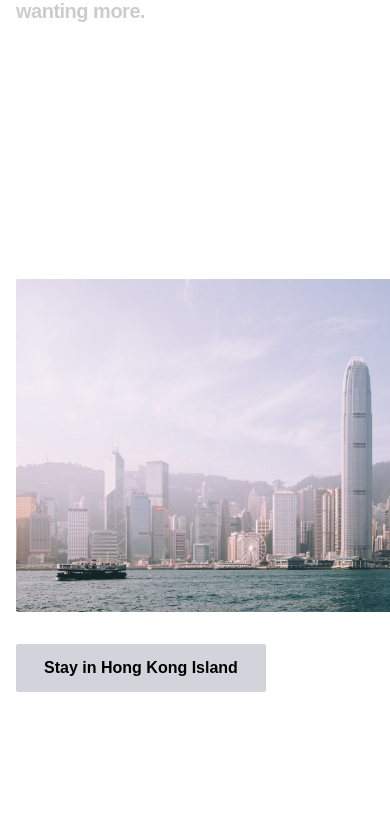
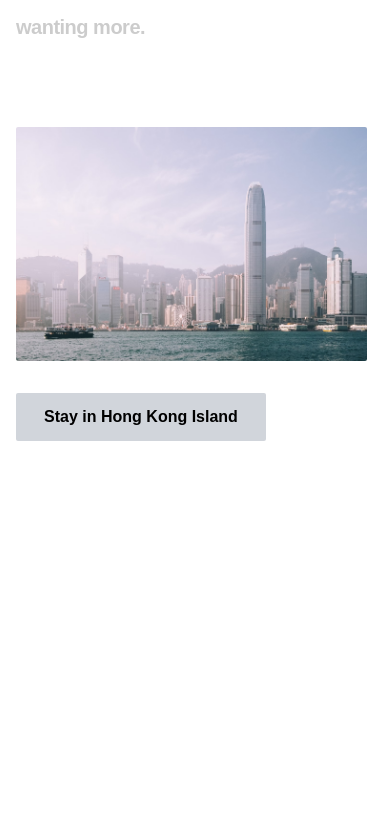
Before and after one commit to mikeliuu/explorehongkong, a Next.js app: page / in a window 390 px wide. Shown: the part 1428-2264 px from the top of the page. Built offline with nearby package versions, Linux system fonts and the light colour scheme; no server answers.

Commit message:
update horizontal scrolling

```diff
--- a/src/app/page.tsx
+++ b/src/app/page.tsx
@@ -1,4 +1,4 @@
-import Description from "@/components/description";
+import AnimatedText from "@/components/animated-text";
 import Intro from "@/components/intro";
 import OverlayIntro from "@/components/overlay-intro";
 import Header from "@/components/header";
@@ -6,8 +6,22 @@ import Areas from "@/components/areas";
 import LocomotiveScroll from "@/components/locomotive-scroll";
 import { fetchWeather } from "@/server/actions/weather-api";
 
+const descriptions: string[] = [
+	"Hong Kong is a city like no other, where ancient traditions blend seamlessly with modern innovation.",
+	"This cosmopolitan hub is home to a unique fusion of cultures, where East meets West and the old meets the new.",
+	"From the stunning skyline to the bustling streets, Hong Kong is a city that will leave you breathless and wanting more.",
+];
+
 export default async function Home() {
 	const temperature = await fetchWeather("hong%20kong");
+
+	const Description = () => (
+		<section className="relative text-xl md:text-[4vw] font-semibold md:font-normal my-12 px-4 py-8 z-10">
+			{descriptions.map((desc) => (
+				<AnimatedText key={desc}>{desc}</AnimatedText>
+			))}
+		</section>
+	);
 
 	return (
 		<>
@@ -19,6 +33,19 @@ export default async function Home() {
 				<Intro />
 				<Description />
 				<Areas />
+				<div className="my-8 px-4">
+					Lorem ipsum dolor sit amet consectetur adipisicing elit. Eius amet
+					tenetur veritatis sed quas reprehenderit libero eum sunt iste
+					accusamus ab harum quisquam necessitatibus fugit sapiente, officiis
+					suscipit inventore praesentium! Lorem ipsum dolor sit amet consectetur
+					adipisicing elit. Eius amet tenetur veritatis sed quas reprehenderit
+					libero eum sunt iste accusamus ab harum quisquam necessitatibus fugit
+					sapiente, officiis suscipit inventore praesentium! Lorem ipsum dolor
+					sit amet consectetur adipisicing elit. Eius amet tenetur veritatis sed
+					quas reprehenderit libero eum sunt iste accusamus ab harum quisquam
+					necessitatibus fugit sapiente, officiis suscipit inventore
+					praesentium!
+				</div>
 			</main>
 		</>
 	);
--- a/src/components/description.tsx
+++ b/src/components/animated-text.tsx
@@ -7,23 +7,9 @@ import { useRef } from "react";
 import { useAppContext } from "@/contexts/app-context";
 import { useGSAP } from "@gsap/react";
 
-const descriptions: string[] = [
-	"Hong Kong is a city like no other, where ancient traditions blend seamlessly with modern innovation.",
-	"This cosmopolitan hub is home to a unique fusion of cultures, where East meets West and the old meets the new.",
-	"From the stunning skyline to the bustling streets, Hong Kong is a city that will leave you breathless and wanting more.",
-];
+gsap.registerPlugin(ScrollTrigger);
 
-export default function Description({}) {
-	return (
-		<section className="relative text-xl md:text-[4vw] font-semibold md:font-normal mt-8 mb-[10vh] px-4 py-8 z-10">
-			{descriptions.map((desc) => (
-				<AnimatedText key={desc}>{desc}</AnimatedText>
-			))}
-		</section>
-	);
-}
-
-function AnimatedText({
+export default function AnimatedText({
 	children,
 }: {
 	children: React.ReactNode;
@@ -33,8 +19,6 @@ function AnimatedText({
 	const textRef = useRef<HTMLParagraphElement>(null);
 
 	const gsapCtx = useGSAP((self) => {
-		gsap.registerPlugin(ScrollTrigger);
-
 		let tl: gsap.core.Timeline;
 
 		const init = () => {
--- a/src/components/areas.tsx
+++ b/src/components/areas.tsx
@@ -4,8 +4,6 @@ import gsap from "gsap";
 import { ScrollTrigger } from "gsap/ScrollTrigger";
 import Image from "next/image";
 import { useEffect, useRef } from "react";
-import { useGSAP } from "@gsap/react";
-
 import { useAppContext } from "@/contexts/app-context";
 
 interface Area {
@@ -28,70 +26,75 @@ const areas: Area[] = [
 	},
 ];
 
+gsap.registerPlugin(ScrollTrigger);
+
 export default function Areas() {
 	const { isIntroCompleted } = useAppContext();
 
 	const areasRef = useRef<HTMLDivElement>(null);
+	const slideRef = useRef<HTMLLIElement>(null);
 
-	const gsapCtx = useGSAP(
-		(self) => {
-			gsap.registerPlugin(ScrollTrigger);
+	useEffect(() => {
+		let animation: gsap.core.Tween | null = null;
 
-			let tl: gsap.core.Timeline;
+		const getAmountToScroll = () => {
+			if (areasRef.current) {
+				const raceWidth = areasRef.current.scrollWidth ?? 0;
+				const offsetWidth = areasRef.current.offsetWidth ?? 0;
+				return raceWidth - offsetWidth;
+			}
 
-			const init = () => {
+			return 0;
+		};
+
+		const handleResize = () => {
 			if (areasRef.current) {
-					tl = gsap.timeline({
+				if (animation) {
+					animation.kill();
+				}
+
+				animation = gsap.to(areasRef.current, {
+					x: () => -getAmountToScroll(),
 					scrollTrigger: {
 						trigger: areasRef.current,
-							start: "top-=100px top",
-							end: "+=" + areasRef.current.offsetWidth,
+						start: "top 20%",
+						end: () => "+=" + getAmountToScroll(),
 						scrub: true,
 						pin: true,
 						anticipatePin: 1,
+						// snap: 0 // TODO, snap to nearest slide
 					},
-					});
-
-					tl.to(areasRef.current, {
-						x:
-							-(
-								areasRef.current.scrollWidth -
-								document.documentElement.clientWidth
-							) + "px",
 				});
 			}
 		};
 
-			self.play = () => {
-				tl?.kill();
+		if (isIntroCompleted) {
+			handleResize();
 
-				init();
-			};
-		},
-		[areasRef.current]
-	);
-
-	useEffect(() => {
-		if (isIntroCompleted) {
-			gsapCtx.context.play();
-
-			window.addEventListener("resize", () => gsapCtx.context.play());
+			window.addEventListener("resize", () => handleResize);
 		}
 
 		return () => {
-			window.removeEventListener("resize", () => gsapCtx.context.play());
+			if (animation) {
+				animation.kill();
+			}
+
+			ScrollTrigger.getAll().forEach((trigger) => trigger.kill());
+
+			window.removeEventListener("resize", handleResize);
 		};
-	}, [isIntroCompleted, gsapCtx.context]);
+	}, [isIntroCompleted]);
 
 	return (
 		<section ref={areasRef}>
-			<ul className="flex flex-row gap-8 w-[800vw] h-[80vh]">
+			<ul className="w-max h-full overflow-hidden flex flex-row gap-12 px-4">
 				{areas.map(({ name, src }) => (
 					<li
 						key={name}
-						className="flex flex-col justify-center w-full max-w-[500px] md:max-w-[800px] m-4"
+						ref={slideRef}
+						className="w-[90vw] h-full flex flex-col justify-center"
 					>
-						<div className="relative w-full aspect-[6/4]">
+						<div className="relative w-full aspect-[6/4] px-4">
 							<Image
 								fill
 								priority
--- a/src/components/attractions.tsx
+++ b/src/components/attractions.tsx
@@ -21,6 +21,8 @@ interface AttractionCardProps {
 	description: string;
 	isReversed?: boolean;
 }
+
+gsap.registerPlugin(ScrollTrigger);
 
 const attractions: Attraction[] = [
 	{
@@ -85,8 +87,6 @@ function AttractionCard({
 	const descRef = useRef<HTMLDivElement>(null);
 
 	const gsapCtx = useGSAP((self) => {
-		gsap.registerPlugin(ScrollTrigger);
-
 		let wrapperTimeline: gsap.core.Timeline;
 		let titleTimeline: gsap.core.Timeline;
 		let imageTimeline: gsap.core.Timeline;
--- a/src/components/intro.tsx
+++ b/src/components/intro.tsx
@@ -105,7 +105,7 @@ export default function Intro() {
 
 			<div
 				ref={bgImgRef}
-				className="relative w-full h-[80vh] md:h-[100vh] top-0 clip-inset-0 md:clip-inset-10 md:-mt-[10%]"
+				className="relative w-full h-[80vh] md:h-[100vh] top-0 clip-inset-0 md:clip-inset-10 md:-mt-[5%]"
 			>
 				<Image
 					fill
```
Lines whose indentation alone changed are shown as unchanged.
